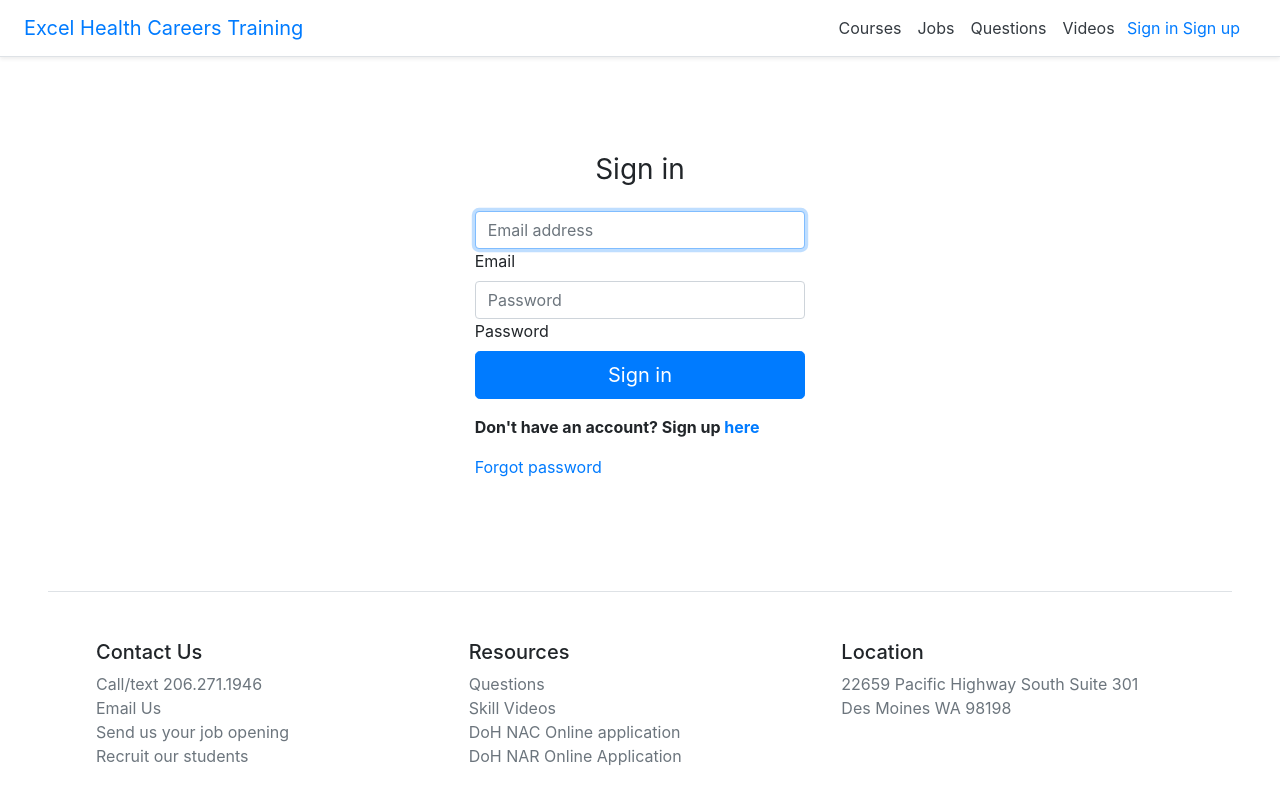
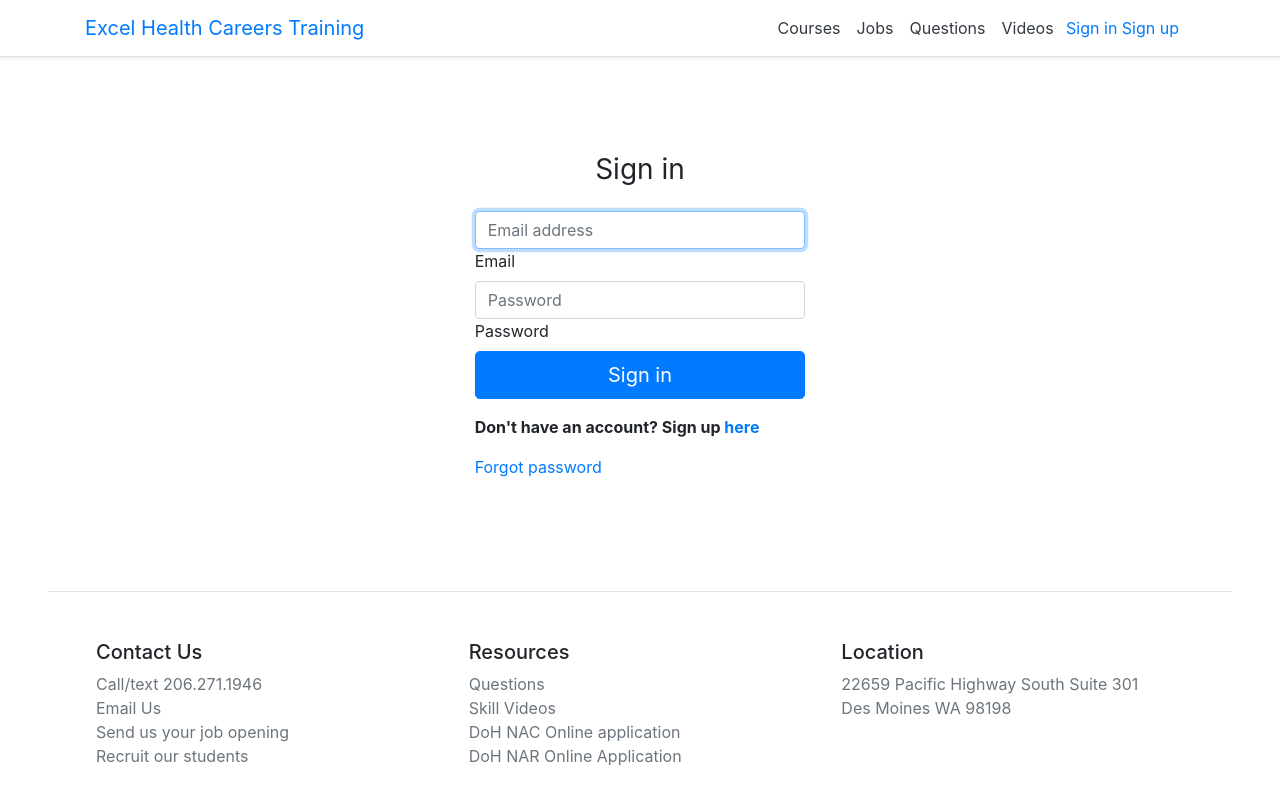
Before and after one commit to dongatuna/2019, a Vue app in the folder client/: page /signin in a window 1280 px wide. Shown: the top 804 px of the page. Built offline with nearby package versions, Linux system fonts and the light colour scheme; no server answers.

Commit message:
Wrap the inner header in a Bootstrap container

```diff
--- a/client/src/components/Header.vue
+++ b/client/src/components/Header.vue
@@ -1,6 +1,7 @@
 <template>
     <section>
-        <div class="d-flex flex-column flex-md-row align-items-center p-3 px-md-4 mb-3  border-bottom shadow-sm">
+        <div class="border-bottom shadow-sm p-3 px-md-4 mb-3">
+            <div class="container d-flex flex-column flex-md-row align-items-center">
                 <h5 v-if="getRole==='admin'" class="my-0 mr-md-auto font-weight-normal"><router-link v-bind:to="{path: '/admin'}">Home</router-link></h5>
                 <h5 v-else-if="getRole==='user'" class="my-0 mr-md-auto font-weight-normal"><router-link v-bind:to="{path: '/adminjobs'}">Home</router-link></h5>
                 <h5 v-else class="my-0 mr-md-auto font-weight-normal"><router-link v-bind:to="{name: 'home'}">Excel Health Careers Training</router-link></h5>
@@ -14,6 +15,7 @@
                     <router-link v-if="!getUser" v-bind:to="{name: 'signup'}"><a>  Sign up </a></router-link>
                     <!-- <router-link v-if="getUser" tag="href" :to="{path: '/signout'}"><a> Sign out</a></router-link>                                                            -->
                 </nav>
+            </div>
         </div>
     </section>
 
```
Lines whose indentation alone changed are shown as unchanged.
